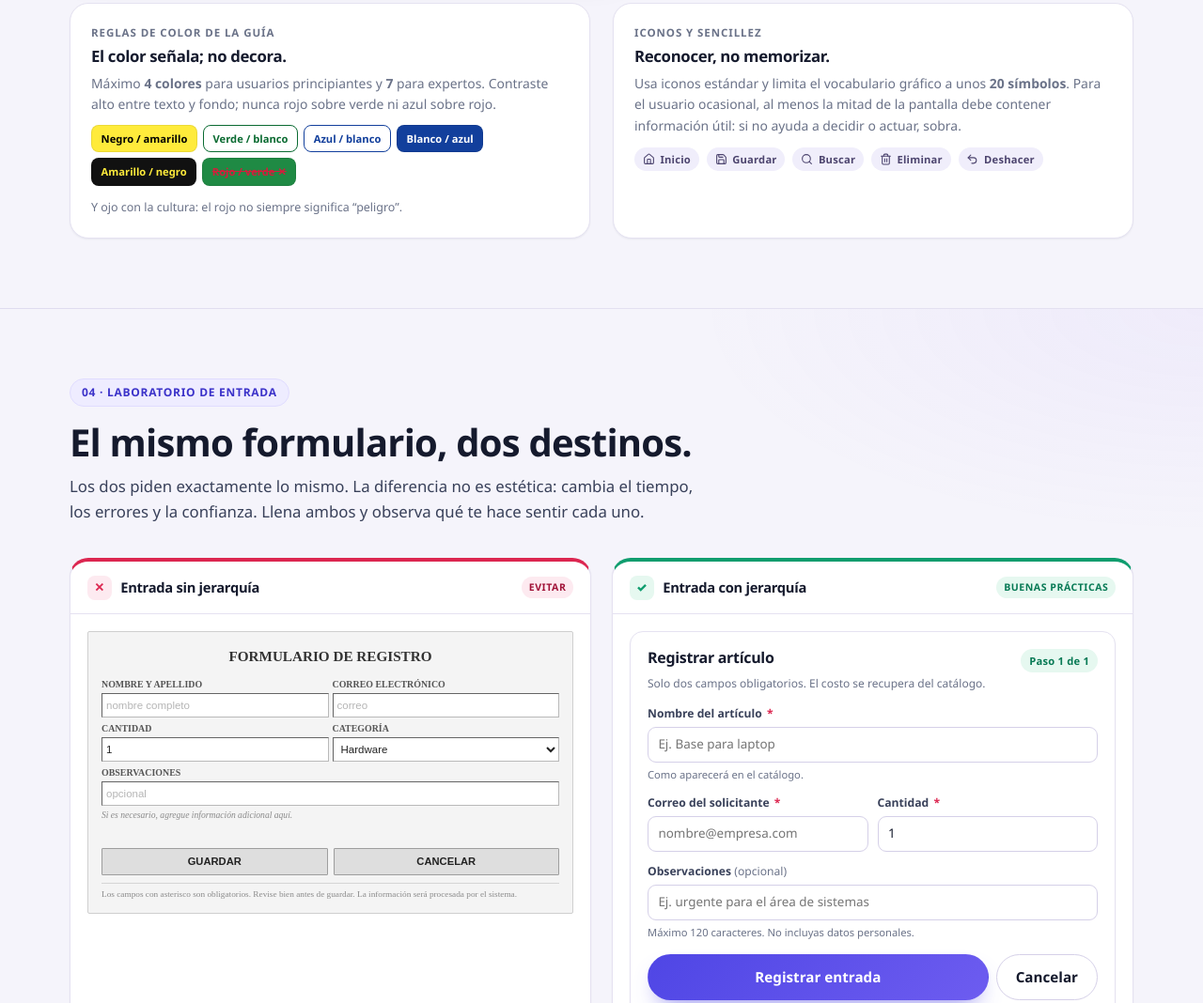
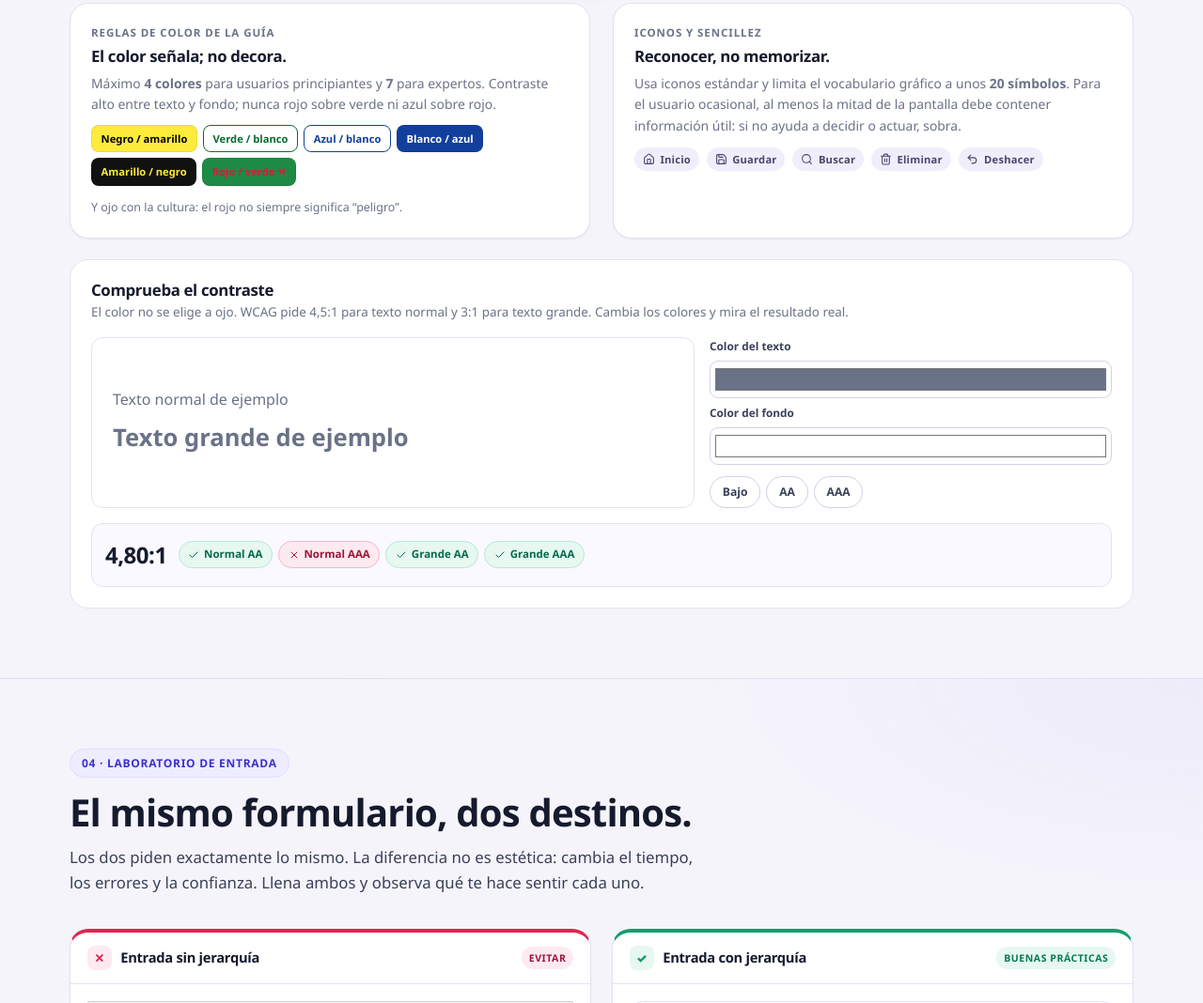
Before and after one commit to luisdai/sistema-de-informacion-II, a plain HTML site: page index.html in a window 1280 px wide. Shown: the part 4046-5114 px from the top of the page at 94% size. Drawn offline with Linux system fonts and the light colour scheme.

Commit message:
feat(pantalla): agregar verificador de contraste y modo sin CSS
El verificador calcula el ratio WCAG de dos colores elegidos y muestra si cumplen AA y AAA para texto normal y grande. El modo sin CSS desactiva las hojas para comprobar que el documento sigue siendo legible y ofrece restaurarlas con un aviso fijo.

```diff
--- a/css/features.css
+++ b/css/features.css
@@ -106,3 +106,26 @@
 .val-row.skip{border-left-color:var(--accent);background:var(--accent-soft);color:#7c4a03}
 .val-payload{margin-top:12px;background:#11162b;color:#e7e5ff;border-radius:10px;padding:12px;font-size:.72rem;overflow-x:auto;white-space:pre-wrap;word-break:break-word}
 @media (max-width:1040px){.validation-lab{grid-template-columns:1fr}}
+
+/* ============================================================
+   CONTRASTE
+   ============================================================ */
+.contrast{margin-top:22px;background:var(--surface);border:1px solid var(--line);border-radius:var(--r-lg);padding:22px}
+.contrast-head h3{font-size:1.05rem;margin-bottom:.2rem}
+.contrast-head p{font-size:.84rem;color:var(--muted);margin-bottom:16px}
+.contrast-grid{display:grid;grid-template-columns:1.2fr .8fr;gap:16px;align-items:stretch}
+.contrast-sample{border-radius:12px;padding:22px;border:1px solid var(--line);display:flex;flex-direction:column;justify-content:center;gap:8px;font-size:1rem}
+.contrast-sample b{font-size:1.6rem;display:block}
+.contrast-controls{display:grid;gap:6px;align-content:start}
+.contrast-controls label{font-size:.74rem;font-weight:700;color:var(--ink-soft)}
+.contrast-controls input[type=color]{width:100%;height:40px;border:1px solid var(--line-strong);border-radius:9px;background:#fff;padding:3px;cursor:pointer}
+.contrast-presets{display:flex;gap:6px;flex-wrap:wrap;margin-top:6px}
+.contrast-result{grid-column:1/-1;border-radius:12px;background:var(--surface-2);border:1px solid var(--line);padding:14px;display:flex;flex-wrap:wrap;gap:12px;align-items:center}
+.cr-ratio{font-size:1.5rem;font-weight:850;letter-spacing:-.02em}
+.cr-badges{display:flex;flex-wrap:wrap;gap:6px}
+.cr-badge{display:inline-flex;align-items:center;gap:.3rem;font-size:.72rem;font-weight:750;border-radius:99px;padding:.28rem .6rem;background:#fff;border:1px solid var(--line)}
+.cr-badge.ok{background:var(--good-soft);border-color:#b9e8d6;color:#076a4d}
+.cr-badge.fail{background:var(--bad-soft);border-color:#f3b7c7;color:#9c1537}
+.cr-badge .icon{width:12px;height:12px}
+.css-demo-actions{display:flex;flex-wrap:wrap;gap:12px;align-items:center;margin-top:18px}
+@media (max-width:860px){.contrast-grid{grid-template-columns:1fr}}
--- a/index.html
+++ b/index.html
@@ -341,6 +341,30 @@
         <div style="display:flex;gap:8px;margin-top:12px;flex-wrap:wrap">
           <span class="tag"><svg class="icon" aria-hidden="true" focusable="false"><use href="#i-house"></use></svg> Inicio</span><span class="tag"><svg class="icon" aria-hidden="true" focusable="false"><use href="#i-save"></use></svg> Guardar</span><span class="tag"><svg class="icon" aria-hidden="true" focusable="false"><use href="#i-search"></use></svg> Buscar</span><span class="tag"><svg class="icon" aria-hidden="true" focusable="false"><use href="#i-trash-2"></use></svg> Eliminar</span><span class="tag"><svg class="icon" aria-hidden="true" focusable="false"><use href="#i-undo-2"></use></svg> Deshacer</span>
         </div>
+      </div>
+    </div>
+    <div class="contrast">
+      <div class="contrast-head">
+        <h3>Comprueba el contraste</h3>
+        <p>El color no se elige a ojo. WCAG pide 4,5:1 para texto normal y 3:1 para texto grande. Cambia los colores y mira el resultado real.</p>
+      </div>
+      <div class="contrast-grid">
+        <div class="contrast-sample" id="contrastSample" style="background:#ffffff;color:#6a7288">
+          <span>Texto normal de ejemplo</span>
+          <b>Texto grande de ejemplo</b>
+        </div>
+        <div class="contrast-controls">
+          <label for="ctText">Color del texto</label>
+          <input type="color" id="ctText" value="#6a7288">
+          <label for="ctBg">Color del fondo</label>
+          <input type="color" id="ctBg" value="#ffffff">
+          <div class="contrast-presets" role="group" aria-label="Ejemplos de contraste">
+            <button type="button" class="chip" data-preset="bad">Bajo</button>
+            <button type="button" class="chip" data-preset="aa">AA</button>
+            <button type="button" class="chip" data-preset="aaa">AAA</button>
+          </div>
+        </div>
+        <div class="contrast-result" id="contrastResult" role="status"></div>
       </div>
     </div>
   </div>
@@ -705,6 +729,10 @@
     </div>
 
     <div class="note amber" style="margin-top:22px"><strong>Ni UX sin UI, ni UI sin UX.</strong><p>Una interfaz preciosa con un flujo confuso frustra; un flujo correcto con una interfaz ilegible también. El diseño de sistemas los une: la salida, la entrada y el diálogo son una sola conversación entre la persona y la computadora.</p></div>
+    <div class="css-demo-actions">
+      <button type="button" class="btn btn-ghost" id="noCssBtn">Ver la página sin CSS</button>
+      <span class="lede" style="font-size:.82rem">El mismo HTML sin la capa visual. Si sigue siendo legible, la estructura está bien.</span>
+    </div>
   </div>
 </section>
 
--- /dev/null
+++ b/js/contraste.js
@@ -0,0 +1,80 @@
+/**
+ * Verificador de contraste WCAG con dos colores.
+ */
+import { qs, qsa } from './utils.js';
+import { icon } from './icons.js';
+
+function toRgb(hex) {
+  const value = hex.replace('#', '');
+  return {
+    r: parseInt(value.slice(0, 2), 16),
+    g: parseInt(value.slice(2, 4), 16),
+    b: parseInt(value.slice(4, 6), 16),
+  };
+}
+
+function channel(value) {
+  const normalized = value / 255;
+  return normalized <= 0.03928 ? normalized / 12.92 : Math.pow((normalized + 0.055) / 1.055, 2.4);
+}
+
+function luminance(hex) {
+  const { r, g, b } = toRgb(hex);
+  return 0.2126 * channel(r) + 0.7152 * channel(g) + 0.0722 * channel(b);
+}
+
+function contrastRatio(first, second) {
+  const a = luminance(first);
+  const b = luminance(second);
+  const lighter = Math.max(a, b);
+  const darker = Math.min(a, b);
+  return (lighter + 0.05) / (darker + 0.05);
+}
+
+export function initContraste() {
+  const text = qs('#ctText');
+  const background = qs('#ctBg');
+  const sample = qs('#contrastSample');
+  const result = qs('#contrastResult');
+  if (!text || !background || !sample || !result) return;
+
+  function badge(label, passes) {
+    return '<span class="cr-badge ' + (passes ? 'ok' : 'fail') + '">' + icon(passes ? 'check' : 'x') + ' ' + label +
+      '<span class="sr-only">: ' + (passes ? 'cumple' : 'no cumple') + '</span></span>';
+  }
+
+  function render() {
+    const ratio = contrastRatio(text.value, background.value);
+    sample.style.color = text.value;
+    sample.style.background = background.value;
+
+    result.innerHTML =
+      '<span class="cr-ratio">' + ratio.toFixed(2).replace('.', ',') + ':1</span>' +
+      '<span class="cr-badges">' +
+        badge('Normal AA', ratio >= 4.5) +
+        badge('Normal AAA', ratio >= 7) +
+        badge('Grande AA', ratio >= 3) +
+        badge('Grande AAA', ratio >= 4.5) +
+      '</span>';
+  }
+
+  text.addEventListener('input', render);
+  background.addEventListener('input', render);
+
+  const presets = {
+    bad: { text: '#cfcfcf', bg: '#ffffff' },
+    aa: { text: '#6a7288', bg: '#ffffff' },
+    aaa: { text: '#3a4258', bg: '#ffffff' },
+  };
+
+  for (const button of qsa('.contrast-presets .chip')) {
+    button.addEventListener('click', () => {
+      const preset = presets[button.dataset.preset];
+      text.value = preset.text;
+      background.value = preset.bg;
+      render();
+    });
+  }
+
+  render();
+}
--- a/js/main.js
+++ b/js/main.js
@@ -17,6 +17,8 @@ import { initChecklist } from './checklist.js';
 import { initCampo } from './campo.js';
 import { initControles } from './controles.js';
 import { initValidacion } from './validacion.js';
+import { initContraste } from './contraste.js';
+import { initSinCss } from './sin-css.js';
 
 mountSprite();
 initNav();
@@ -33,3 +35,5 @@ initChecklist();
 initCampo();
 initControles();
 initValidacion();
+initContraste();
+initSinCss();
--- /dev/null
+++ b/js/sin-css.js
@@ -0,0 +1,46 @@
+/**
+ * Demostración de la página sin la hoja de estilos.
+ * El aviso usa estilos en línea a propósito: debe seguir visible sin CSS.
+ */
+import { qs, qsa } from './utils.js';
+
+export function initSinCss() {
+  const button = qs('#noCssBtn');
+  if (!button) return;
+
+  let banner = null;
+
+  function restore() {
+    for (const link of qsa('link[rel="stylesheet"]')) link.disabled = false;
+    if (banner) {
+      banner.remove();
+      banner = null;
+    }
+    button.disabled = false;
+  }
+
+  function activate() {
+    for (const link of qsa('link[rel="stylesheet"]')) link.disabled = true;
+
+    banner = document.createElement('div');
+    banner.id = 'noCssBanner';
+    banner.setAttribute('role', 'status');
+    banner.style.cssText = 'position:fixed;left:12px;right:12px;bottom:12px;z-index:99999;display:flex;flex-wrap:wrap;gap:12px;align-items:center;justify-content:space-between;background:#11162b;color:#fff;padding:14px 16px;border-radius:10px;font:14px/1.5 system-ui,sans-serif;box-shadow:0 20px 40px rgba(0,0,0,.35)';
+
+    const text = document.createElement('span');
+    text.textContent = 'Así se ve el documento sin CSS. El contenido sigue en orden y se puede leer: eso significa que el HTML tiene estructura y no solo cajas.';
+    banner.appendChild(text);
+
+    const restoreButton = document.createElement('button');
+    restoreButton.type = 'button';
+    restoreButton.textContent = 'Restaurar estilos';
+    restoreButton.style.cssText = 'border:0;border-radius:999px;padding:10px 16px;background:#fff;color:#11162b;font:inherit;font-weight:700;cursor:pointer;flex-shrink:0';
+    restoreButton.addEventListener('click', restore);
+    banner.appendChild(restoreButton);
+
+    document.body.appendChild(banner);
+    button.disabled = true;
+  }
+
+  button.addEventListener('click', activate);
+}
```
